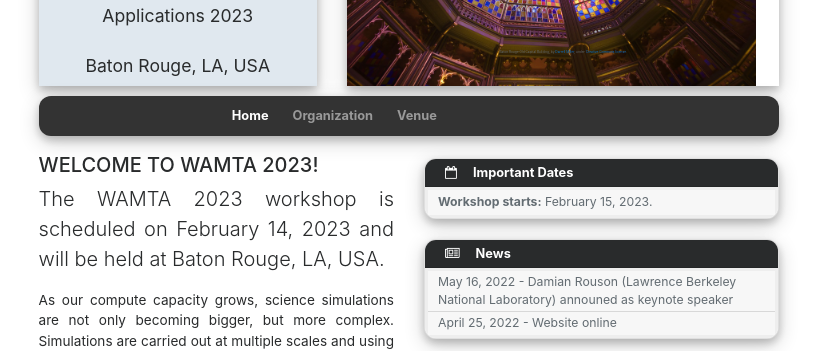
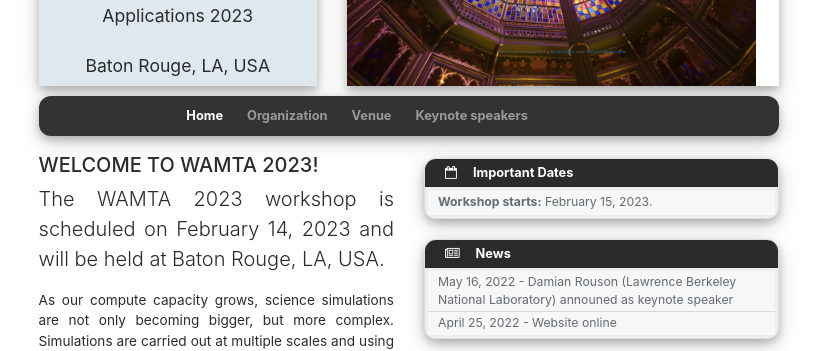
Before and after one commit to wamta26/WAMTA26.github.io, a Jekyll site: the page built from index.md, in a window 1280 px wide. Shown: the part 184-535 px from the top of the page, without its empty margins (231-1048 px from the left). Built offline with Jekyll 4.4.1, drawn with Linux system fonts in a browser that asks for light colours; nearby versions of some CDN libraries.

Commit message:
Add keynotes to navbar

```diff
--- a/_data/conference.yml
+++ b/_data/conference.yml
@@ -69,6 +69,10 @@ navbar:
     label: Registration
     path: /registration.html
     visible: False
+  - id: 7
+    label: Keynote speakers
+    path: /keynote.html
+    visible: True
 deadlines:
   - date: 2023-02-15
     text: Workshop starts
```
